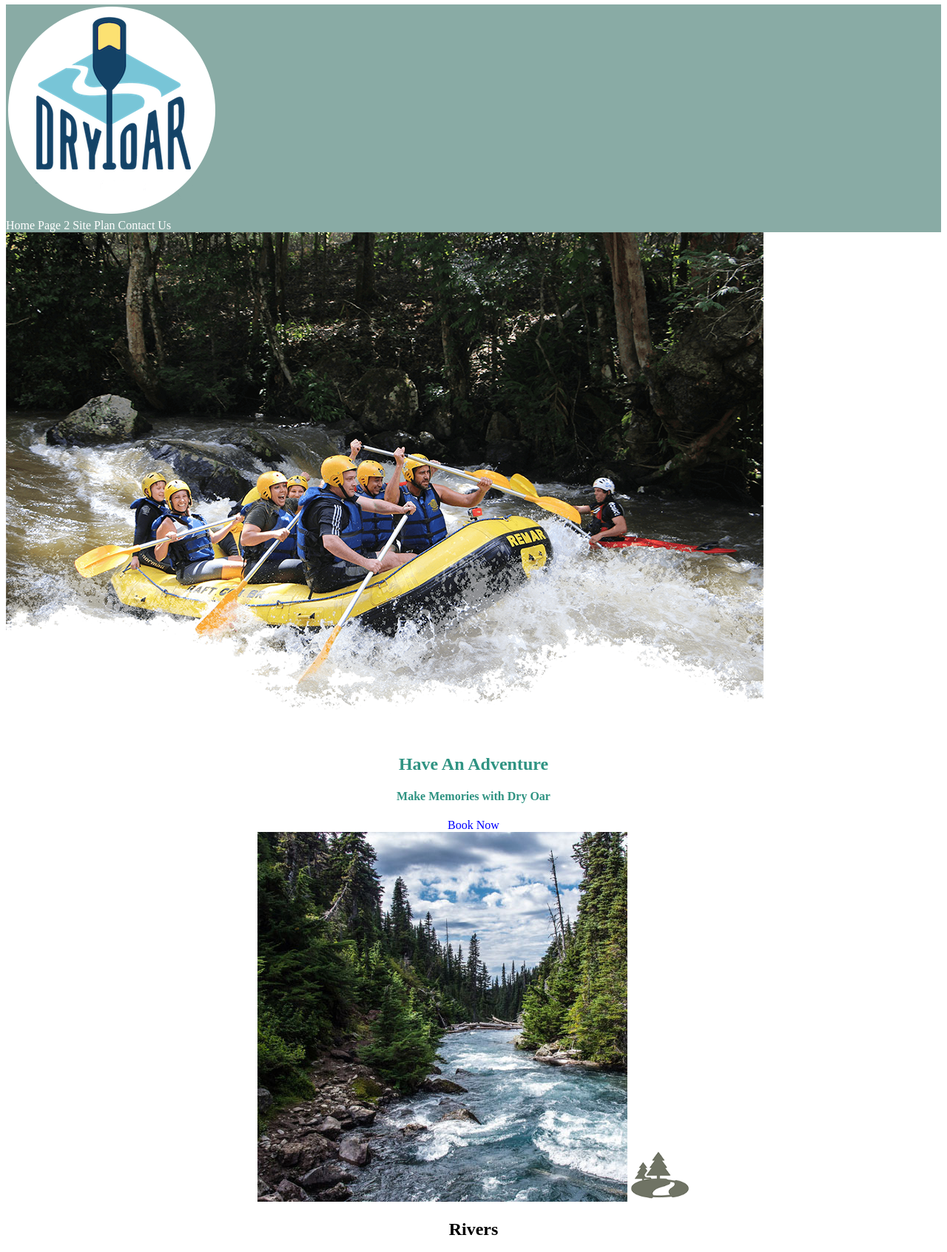
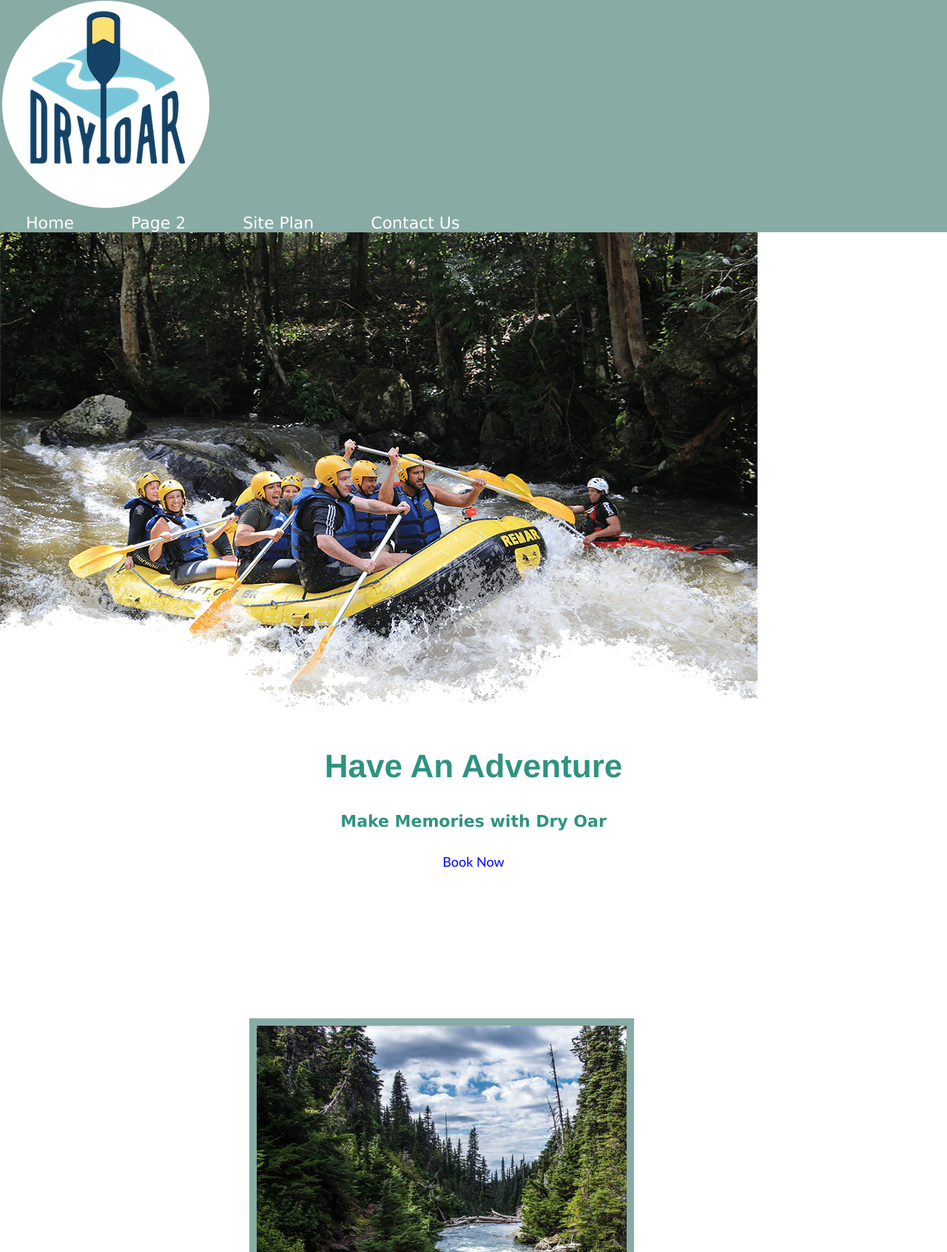
Before and after one commit to juanmartinbyu/wdd130, a plain HTML site: page wwr/index.html in a window 1280 px wide. Shown: the part 2-1695 px from the top of the page at 74% size. Drawn offline with Linux system fonts and the light colour scheme.

Commit message:
Fonts and Spacing

```diff
--- a/practice/juan.css
+++ /dev/null
@@ -1,10 +0,0 @@
-nav, footer {
-    background-color: steelblue;
-    color: white;
-    padding: 10px;
-}
-
-footer p {
-    font-size: 20px;
-    margin: 20px auto;
-}
--- /dev/null
+++ b/practice/styles/styles.css
@@ -0,0 +1,9 @@
+img {
+    padding: 20px;
+    margin-right: 25px;
+    background-color: white;
+
+}
+h1 {
+    margin: 50px 0;
+}
--- a/wwr/styles/styles.css
+++ b/wwr/styles/styles.css
@@ -1,12 +1,14 @@
 #content {
     max-width: 1600px;
     margin: 0 auto;
+    font-family: 'Lucida Sans', 'Lucida Sans Regular', 'Lucida Grande', 'Lucida Sans Unicode', Geneva, Verdana, sans-serif;
 
 }
 nav a {
     text-align: center;
     color: white;
     text-decoration: none;
+    padding: 35px;
 }
 #hero-msg h1, #hero-msg h4 {
     text-align: center;
@@ -23,6 +25,13 @@ main section {
 }
 body {
     background-color: white;
+    font-family: raleway,Arial, Helvetica, sans-serif;
+    font-size: 22px;
+    margin: 0;
+    padding: 0%;
+}
+h2 {
+    margin: 0%;
 }
 header {
     background-color: #89aba5;
@@ -33,6 +42,9 @@ nav a:hover {
 }
 .home-title {
     color: #2f9382;
+font-family: 'Franklin Gothic Medium', 'Arial Narrow', Arial, sans-serif;
+font-size: 2em;
+margin-top: 10px;
 }
 h4 {
     color: #2f9382;
@@ -41,6 +53,14 @@ h4 {
     background-color: white;
     color: blue;
     text-decoration: none;
+    font-size: 18px;
+    font-family: 'Trebuchet MS', 'Lucida Sans Unicode', 'Lucida Grande', 'Lucida Sans', Arial, sans-serif;
+    padding: 15px 30px;
+    margin-top: 50px;
+    border-radius: 5px;
+}
+.rivers-card, .camping-card, .rapids-card {
+    margin: 200px 0;
 }
 .book:hover, .join:hover {
     background-color: #89aba5;
@@ -48,9 +68,13 @@ h4 {
 }
 .msg h2 {
     color: white;
+    font-family: Arial, Helvetica, sans-serif;
 }
 .msg p {
     color: white;
+    font-size: .8em;
+    padding-bottom: 15px;
+
 }
 footer h3 {
     color: white;
@@ -64,12 +88,16 @@ footer a:hover {
 }
 .msg {
     background-color: #89aba5;
+    padding: 35px;
 }
 footer {
     background-color: #89aba5;
+    padding: 25px 50px;
+    margin-top: 200px;
 }
 .icon {
     width: 80px;
+    padding-top: 10px;
 }
 footer p {
     font-size: 1.2em;
@@ -78,3 +106,15 @@ footer p {
 footer p a:hover {
     text-decoration: underline;
 }
+#logo_link {
+    padding-top: 5px;
+}
+footer .social img {
+    padding-top: 15px;
+}
+.card-img {
+    border: 10px solid #89aba5;
+}
+main section img {
+    box-sizing: border-box;
+}
```
Also changed, not shown: practice/juan.html (+10 -2 lines), practice/images1/w05_circles.jpg (added), practice/images1/w05_ice_image_desk.jpg (added), practice/images1/w05_ice_image_graphic (1).png (added), practice/images1/w05_ice_image_graphic.png (added), practice/images1/w05_ice_image_person.jpg (added).
